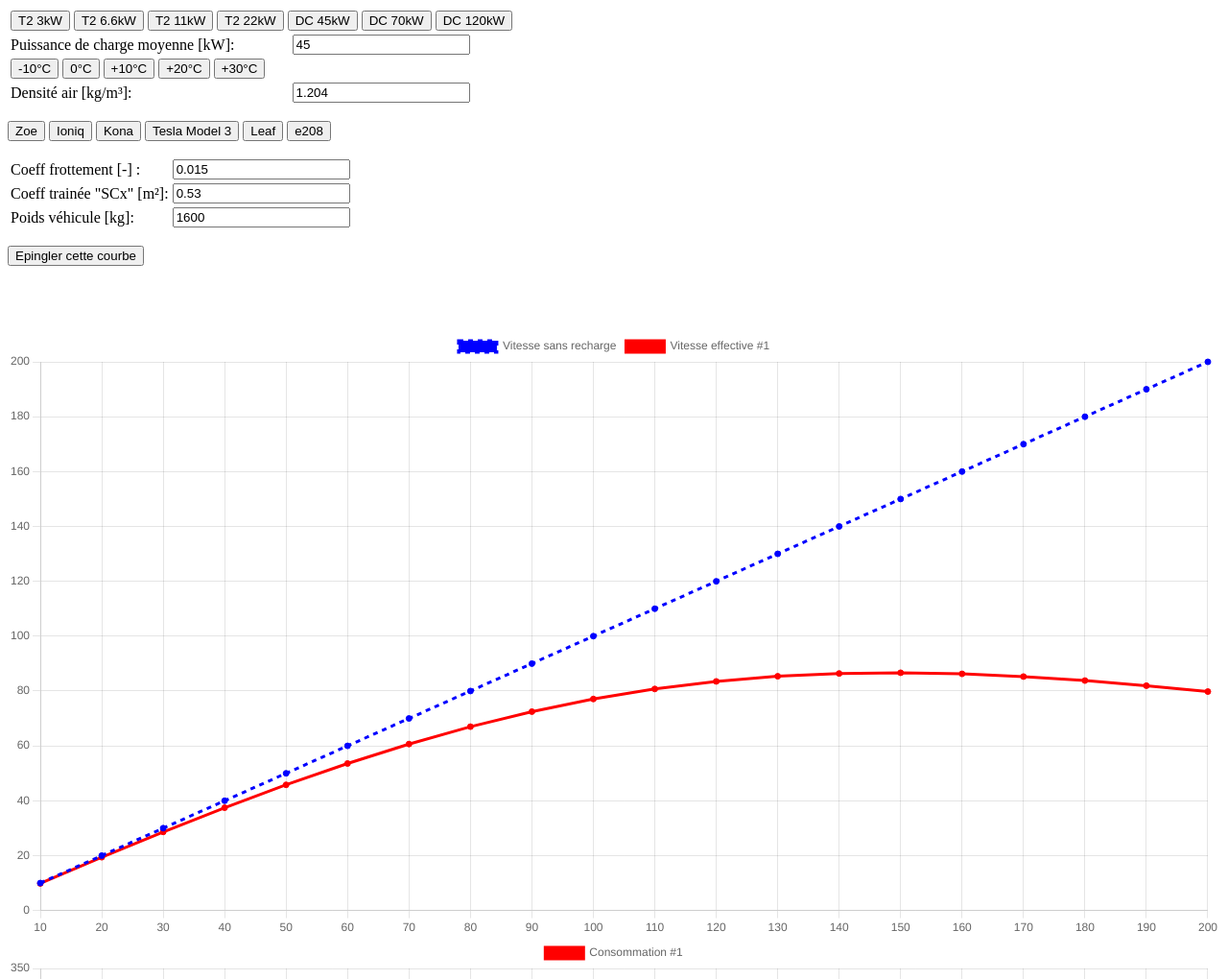
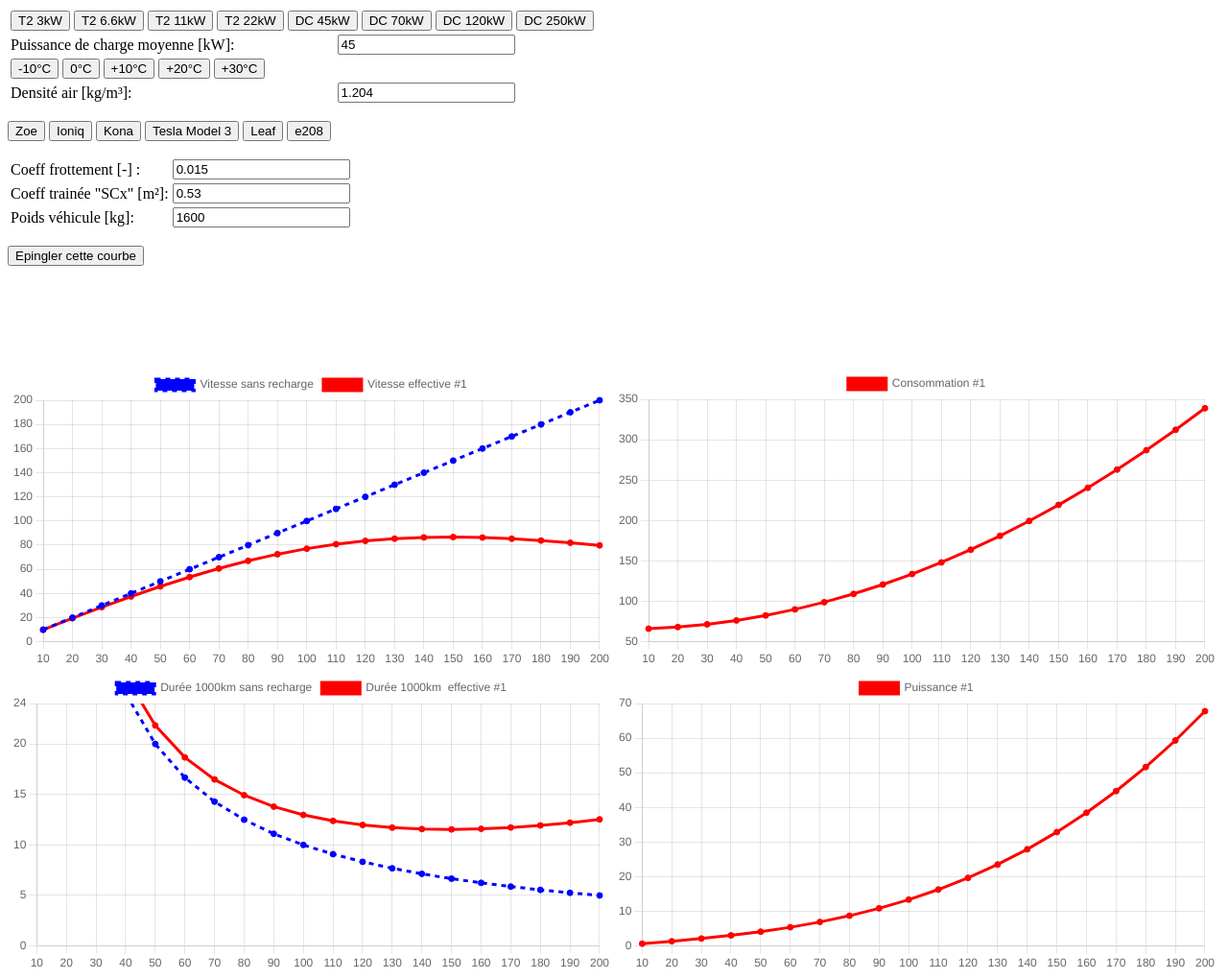
Before and after one commit to Sagittarii/VehicleSimulatorWebsite, a plain HTML site: page index.html in a window 1280 px wide. Shown: the top 1020 px of the page at 96% size. Drawn offline with Linux system fonts and the light colour scheme.

Commit message:
Added 1000km duration graph, and updated layout as a 2x2 array of graphs

```diff
--- a/index.html
+++ b/index.html
@@ -69,6 +69,66 @@
 							labelString: 'Vitesse moyenne effective avec arrêt recharge [km/h]'
 						}
 					}]
+				}
+			}
+		};
+
+		var durations = [1000/10, 1000/20, 1000/30, 1000/40, 1000/50, 1000/60, 1000/70, 1000/80, 1000/90, 1000/100, 1000/110, 1000/120, 1000/130, 1000/140, 1000/150, 1000/160, 1000/170, 1000/180, 1000/190, 1000/200];
+		var config_duration = {
+			type: 'line',
+			data: {
+				labels: speeds,
+				datasets: [
+				{
+					label: 'Durée 1000km sans recharge',
+					backgroundColor: 'rgb(0, 0, 255)',
+					borderColor: 'rgb(0, 0, 255)',
+					borderDash: [5, 5],
+					data: durations,
+					fill: false,
+				},
+				{
+					label: 'Durée 1000km  effective #1',
+					backgroundColor: 'rgb(255, 0, 0)',
+					borderColor: 'rgb(255, 0, 0)',
+					data: [],
+					fill: false,
+				}
+				]
+			},
+			options: {
+				responsive: true,
+				title: {
+					display: true,
+					text: 'Vitesse effective avec prise en compte du temps de charge'
+				},
+				tooltips: {
+					mode: 'index',
+					intersect: false,
+				},
+				hover: {
+					mode: 'nearest',
+					intersect: true
+				},
+				scales: {
+					xAxes: [{
+						display: true,
+						scaleLabel: {
+							display: true,
+							labelString: 'Vitesse moyenne de conduite [km/h]'
+						}
+					}],
+					yAxes: [{
+						display: true,
+						scaleLabel: {
+							display: true,
+							labelString: 'Vitesse moyenne effective avec arrêt recharge [km/h]'
+						}
+					}],
+					y: {
+					max: 24,
+					min: 0
+					}
 				}
 			}
 		};
@@ -179,6 +239,15 @@
 				data: [],
 				fill: false
 			};
+
+			var newDataset_duration = {
+				label: 'Durée 1000km effective #' + (config_speed.data.datasets.length),
+				backgroundColor: newColor,
+				borderColor: newColor,
+				data: [],
+				fill: false
+			};
+
 			var newDataset_conso = {
 				label: 'Consommation #' + (config_speed.data.datasets.length),
 				backgroundColor: newColor,
@@ -195,6 +264,7 @@
 			};
 
 			config_speed.data.datasets.push(newDataset_speed);
+			config_duration.data.datasets.push(newDataset_duration);
 			config_conso.data.datasets.push(newDataset_conso);
 			config_power.data.datasets.push(newDataset_power);
 			updateData();
@@ -209,6 +279,7 @@
 			m = vehicle.m.value;
 
 			var avgSpeed = [];
+			var duration = [];
 			var conso = [];
 			var power = [];
 			for (var i = 0; i < speeds.length; ++i)
@@ -224,16 +295,19 @@
 				Veff_mps = V_mps/Ttot_h;
 				Veff_kmph = Veff_mps*3.6;
 				avgSpeed.push(Veff_kmph);
+				duration.push(1000/Veff_kmph);
 				conso.push(C_Whpkm);
 				power.push(P_W/1000);
 			}
 
     			config_speed.data.datasets[config_speed.data.datasets.length - 1].data = avgSpeed;
+    			config_duration.data.datasets[config_duration.data.datasets.length - 1].data = duration;
     			config_conso.data.datasets[config_conso.data.datasets.length - 1].data = conso;
     			config_power.data.datasets[config_power.data.datasets.length - 1].data = power;
 
 
 			window.myLine_speed.update();
+			window.myLine_duration.update();
 			window.myLine_conso.update();
 			window.myLine_power.update();
 		}
@@ -241,6 +315,8 @@
 		window.onload = function() {
 			var ctx_speed = document.getElementById('canvas_speed').getContext('2d');
 			window.myLine_speed = new Chart(ctx_speed, config_speed);
+			var ctx_duration = document.getElementById('canvas_duration').getContext('2d');
+			window.myLine_duration = new Chart(ctx_duration, config_duration);
 			var ctx_conso = document.getElementById('canvas_conso').getContext('2d');
 			window.myLine_conso = new Chart(ctx_conso, config_conso);
 			var ctx_power = document.getElementById('canvas_power').getContext('2d');
@@ -285,6 +361,7 @@
 					<INPUT TYPE="button" VALUE="DC 45kW"  onClick="setPCharge(45)">
 					<INPUT TYPE="button" VALUE="DC 70kW"  onClick="setPCharge(70)">
 					<INPUT TYPE="button" VALUE="DC 120kW"  onClick="setPCharge(120)">
+					<INPUT TYPE="button" VALUE="DC 250kW"  onClick="setPCharge(250)">
 			</TD></TR>
 			<TR><TD>Puissance de charge moyenne [kW]: </TD><TD><INPUT TYPE="text" NAME="Pavg_kW" VALUE="45" onchange="updateData()"></TD></TR>
 			<TR><TD colspan="2">
@@ -317,15 +394,27 @@
 	<INPUT TYPE="button" NAME="updateBtn" Value="Epingler cette courbe" onClick="addData()"><P>
 	<br>
 	<br>
-	<div style="width:100%;">
-		<canvas id="canvas_speed"></canvas>
-	</div>
-	<div style="width:100%;">
-		<canvas id="canvas_conso"></canvas>
-	</div>
-	<div style="width:100%;">
-		<canvas id="canvas_power"></canvas>
-	</div>
+	<table style="table-layout: fixed; width:100%;">
+	<tr>
+		<td style="width:100%;">
+			<!--<div style="width:50%;">-->
+			<canvas id="canvas_speed" style="width:50%;"></canvas>
+			<!--</div>-->
+		</td>
+		<td style="width:100%;">
+			<canvas id="canvas_conso"></canvas>
+		</td>
+	</tr>
+	<tr>
+		<td style="width:100%;">
+			<canvas id="canvas_duration"></canvas>
+		</td>
+		<td style="width:100%;">
+			<canvas id="canvas_power"></canvas>
+		</td>
+	</tr>
+
+
 	<br>
 	<br>
 </body>
```
